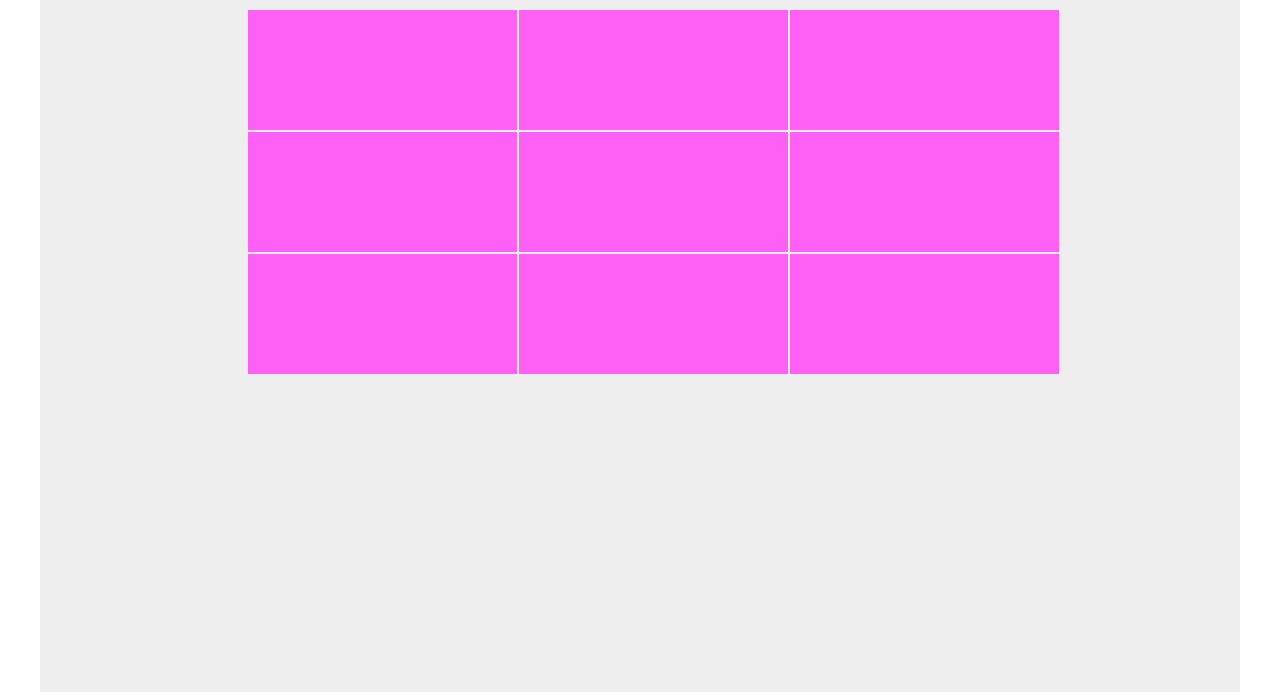
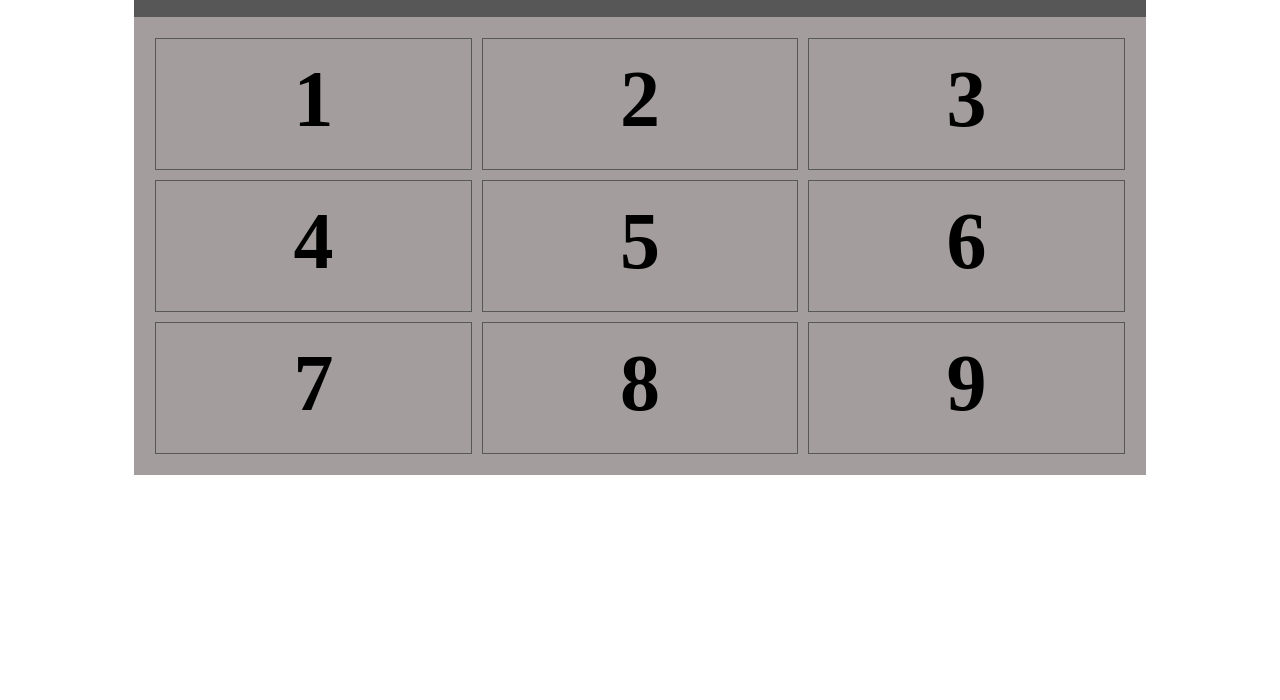
Before and after one commit to thierved/Tic-Tac-Toe, a plain HTML site: page index.html in a window 1280 px wide. Shown: the part 116-816 px from the top of the page. Drawn offline with Linux system fonts and the light colour scheme.

Commit message:
prototype

```diff
--- a/css/main.css
+++ b/css/main.css
@@ -1,21 +1,40 @@
 .container {
-  width: 95%;
-  height: 100vh;
-  margin: auto;
-  background-color: #eee; }
-  .container h1 {
-    margin: 0;
-    padding: 2rem 0;
-    font-size: 2rem;
-    font-weight: bold;
-    text-align: center; }
-  .container .cell-container {
-    width: 70%;
-    margin: 1rem auto;
-    background-color: #eee; }
-    .container .cell-container .cell {
-      width: 32%;
-      height: 120px;
-      float: right;
-      background-color: #ff5ff5;
-      border: 1px solid #eee; }
+  box-sizing: border-box;
+  width: 80%;
+  margin: 2rem auto;
+  background-color: #575757;
+}
+.container h1 {
+  margin: 0;
+  padding: 2rem;
+  text-align: center;
+}
+.cell-container {
+  display: flex;
+  flex-direction: column;
+  padding: 1rem;
+  background-color: rgb(163, 157, 157);
+}
+.row {
+  display: flex;
+  justify-content: space-between;
+  margin: 5px auto;
+  width: 100%;
+}
+
+.cell {
+  width: 33%;
+  height: 100px;
+  margin: 0 5px;
+  padding: 15px;
+  text-align: center;
+  font-size: 5rem;
+  font-weight: bold;
+  border: #575757 solid 1px;
+}
+
+.cell:hover {
+  cursor: pointer;
+  background-color: #fff;
+  transition: all 0.5s ease-in-out;
+}
--- a/index.html
+++ b/index.html
@@ -5,21 +5,27 @@
     <meta name="viewport" content="width=device-width, initial-scale=1.0">
     <meta http-equiv="X-UA-Compatible" content="ie=edge">
     <link rel="stylesheet" href="css/main.css">
-    <title>Document</title>
+    <title>Tic-Tac-Toe</title>
 </head>
 <body>
     <div class="container">
         <h1>Tic-Tac-Toe</h1>
         <div class="cell-container">
-            <div class="cell"></div>
-            <div class="cell"></div>
-            <div class="cell"></div>
-            <div class="cell"></div>
-            <div class="cell"></div>
-            <div class="cell"></div>
-            <div class="cell"></div>
-            <div class="cell"></div>
-            <div class="cell"></div>
+            <div class="row">
+                <div class="cell" id="1">1</div>
+                <div class="cell" id="2">2</div>
+                <div class="cell" id="3">3</div>
+            </div>
+            <div class="row">
+                <div class="cell" id="4">4</div>
+                <div class="cell" id="5">5</div>
+                <div class="cell" id="6">6</div>
+            </div>
+            <div class="row">
+                <div class="cell" id="7">7</div>
+                <div class="cell" id="8">8</div>
+                <div class="cell" id="9">9</div>
+            </div>
         </div>
     </div>
 </body>
```
